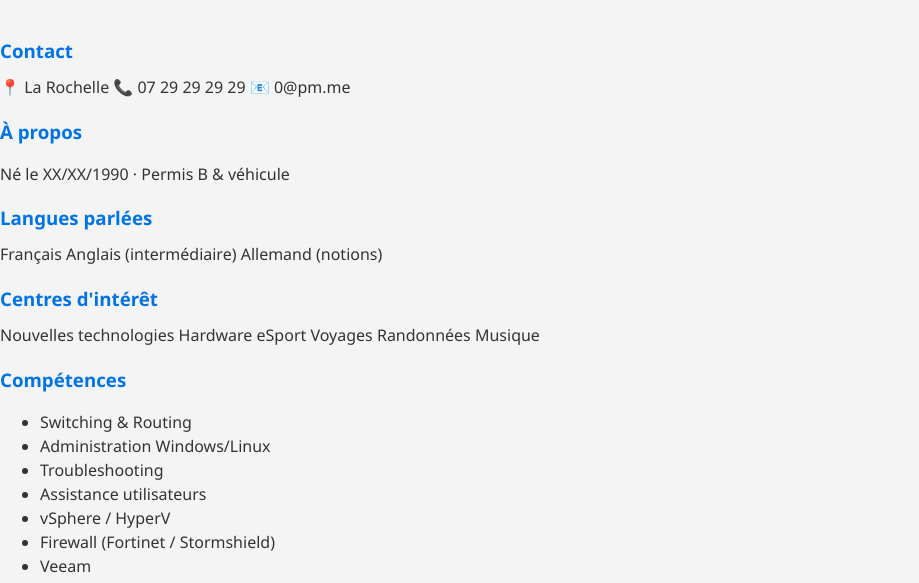
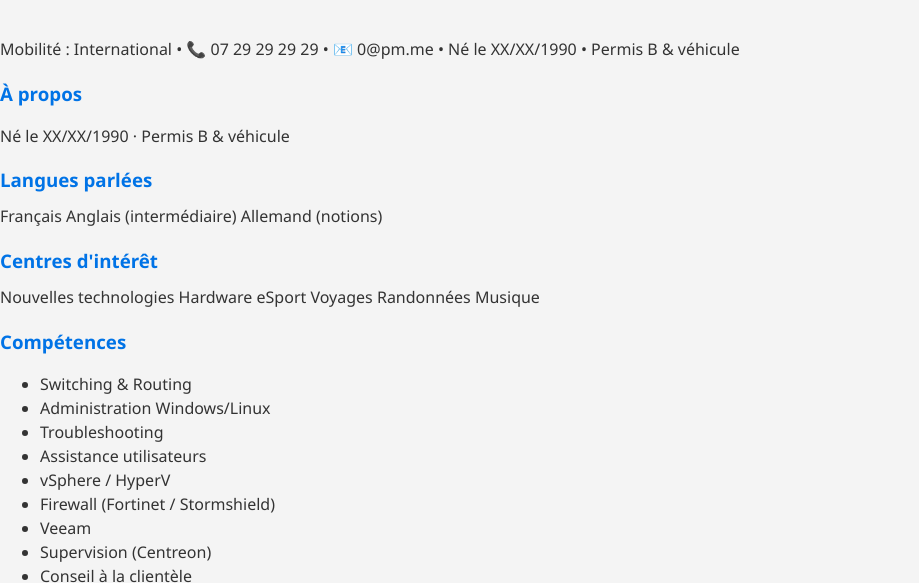
Before and after one commit to libexec-xflr6/libexec-xflr6.github.io, a plain HTML site: page index.html in a window 1280 px wide. Shown: the part 180-763 px from the top of the page, without its empty margins (0-919 px from the left). Drawn offline with Linux system fonts and the light colour scheme.

Commit message:
Update index.html

```diff
--- a/index.html
+++ b/index.html
@@ -10,14 +10,14 @@
     <h1>Sylvain MHD</h1>
     <h2>Administrateur systèmes et réseaux</h2>
 
-    <div class="section">
-      <h3>Contact</h3>
-      <div class="contact">
-        <span>📍 La Rochelle</span>
-        <span>📞 07 29 29 29 29</span>
-        <span>📧 0@pm.me</span>
-      </div>
-    </div>
+<p class="infos-sous-titre">
+  Mobilité&nbsp;: International
+  <span class="sep">•</span> 📞 07 29 29 29 29
+  <span class="sep">•</span> 📧 0@pm.me
+  <span class="sep">•</span> Né le XX/XX/1990
+  <span class="sep">•</span> Permis B & véhicule
+</p>
+
 
     <div class="section">
       <h3>À propos</h3>
```
